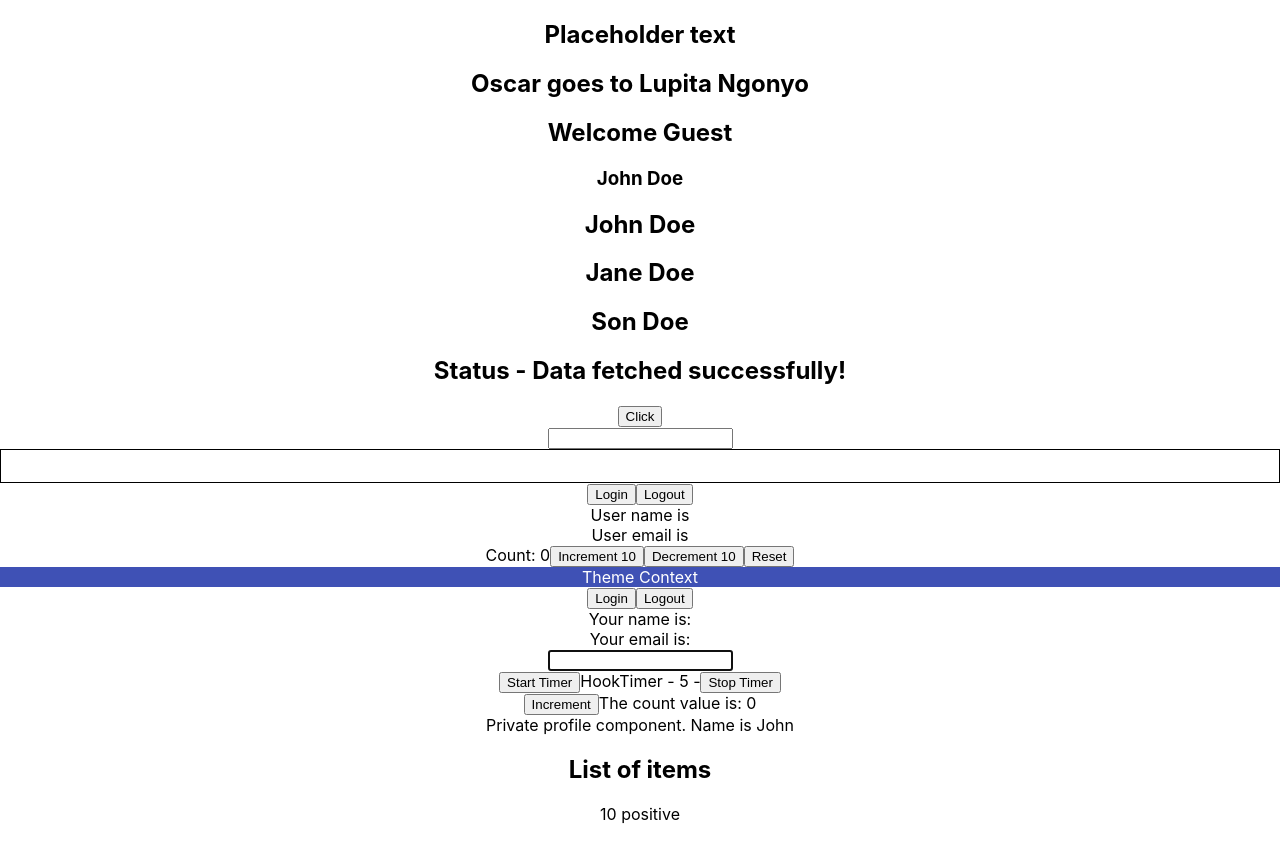
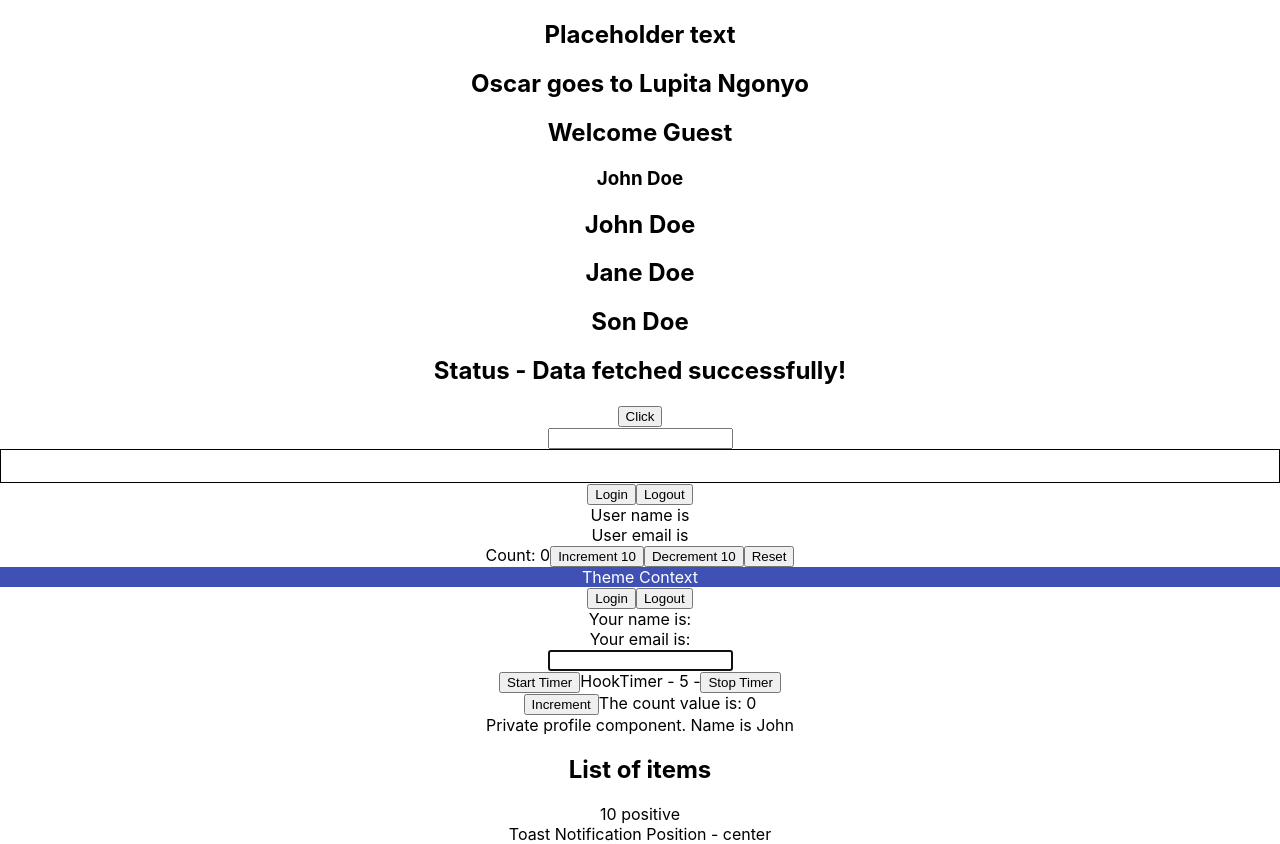
Before and after one commit to Jeremiah-Katumo/typescript-training, a React (Create React App) app: page / in a window 1280 px wide. Built offline with nearby package versions, Linux system fonts and the light colour scheme.

Commit message:
template literals completed

```diff
--- a/src/App.tsx
+++ b/src/App.tsx
@@ -22,6 +22,7 @@
 import { Profile } from './components/auth/Profile'
 import { List } from './components/generics/List';
 import { RandomNumber } from './components/restriction/RandomNumber';
+import { Toast } from './components/templateliterals/Toast';
 
 function App() {
 
@@ -101,6 +102,7 @@
           onClick={item => console.log(item)}
         />
         <RandomNumber value={10} isPositive />
+        <Toast position={'center'} />
       </div>
     </div>
   );
--- a/src/components/templateliterals/Toast.tsx
+++ b/src/components/templateliterals/Toast.tsx
@@ -5,7 +5,16 @@
  * "center-bottom" | "center-top" | "right-top" | "right-center" | "right-bottom"
  */
 
-export const Toast = ({ position }) => {
+type HorizontalPosition = 'left' | 'center' | 'right'
+type VerticalPosition = 'top' | 'center' | 'bottom'
+
+type ToastProps = {
+    position:
+        | Exclude<`${HorizontalPosition}-${VerticalPosition}`, 'center-center'>
+        | 'center'
+}
+
+export const Toast = ({ position }: ToastProps) => {
     return (
         <div>Toast Notification Position - {position}</div>
     )
```
